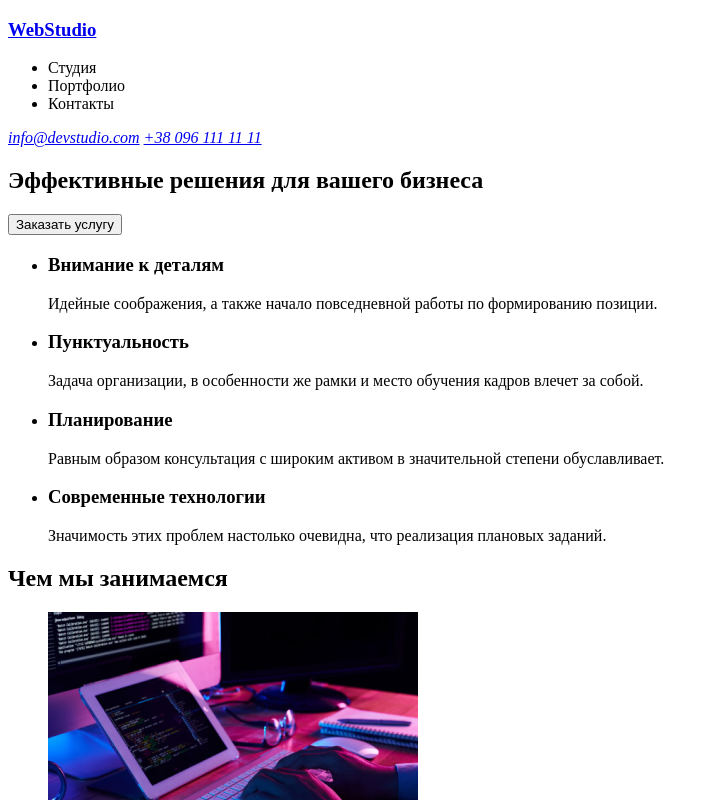
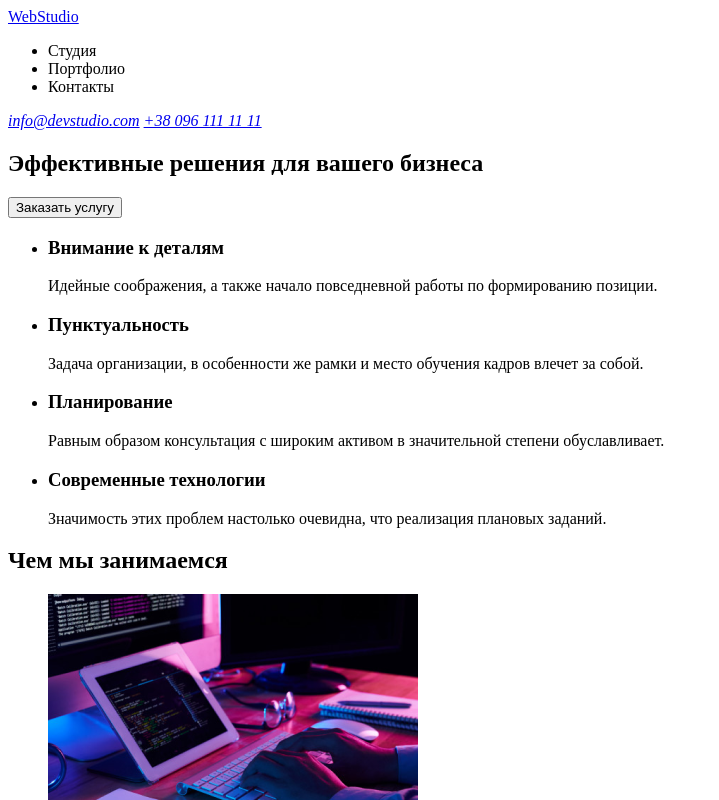
Before and after one commit to citemaker/goit-markup-hw-01, a plain HTML site: page index.html in a window 1280 px wide. Shown: the top 800 px of the page, without its empty margins (0-719 px from the left). Drawn offline with Linux system fonts and the light colour scheme.

Commit message:
Исправлены ошибки
После валидатора внесены изменения

```diff
--- a/index.html
+++ b/index.html
@@ -9,9 +9,7 @@
     <!--  Шапка сайта -->
     <header>
         <nav>
-            <a href="/">
-                <h3><a href="/">WebStudio</a></h3>
-            </a>
+            <a href="/">WebStudio</a>
             <ul>
                 <li>Студия</li>
                 <li>Портфолио</li>
@@ -111,15 +109,14 @@
     <!-- Футер -->
     <footer>
         <nav>
-           <h3><a href="/">WebStudio</a></h3>
-             <address>
-
-                г. Киев, пр-т Леси Украинки, 26<br/>
-
+           <a href="/">WebStudio</a>
+            <address>
+                г. Киев, пр-т Леси Украинки, 26
+            </address>
                 <a href="mailto:info@example.com">info@example.com</a><br/>
                 <a href="tel:+380991111111">+38 099 111 11 11</a>
 
-             </address>
+
         </nav>
     </footer>
     <!-- / Футер -->
```
